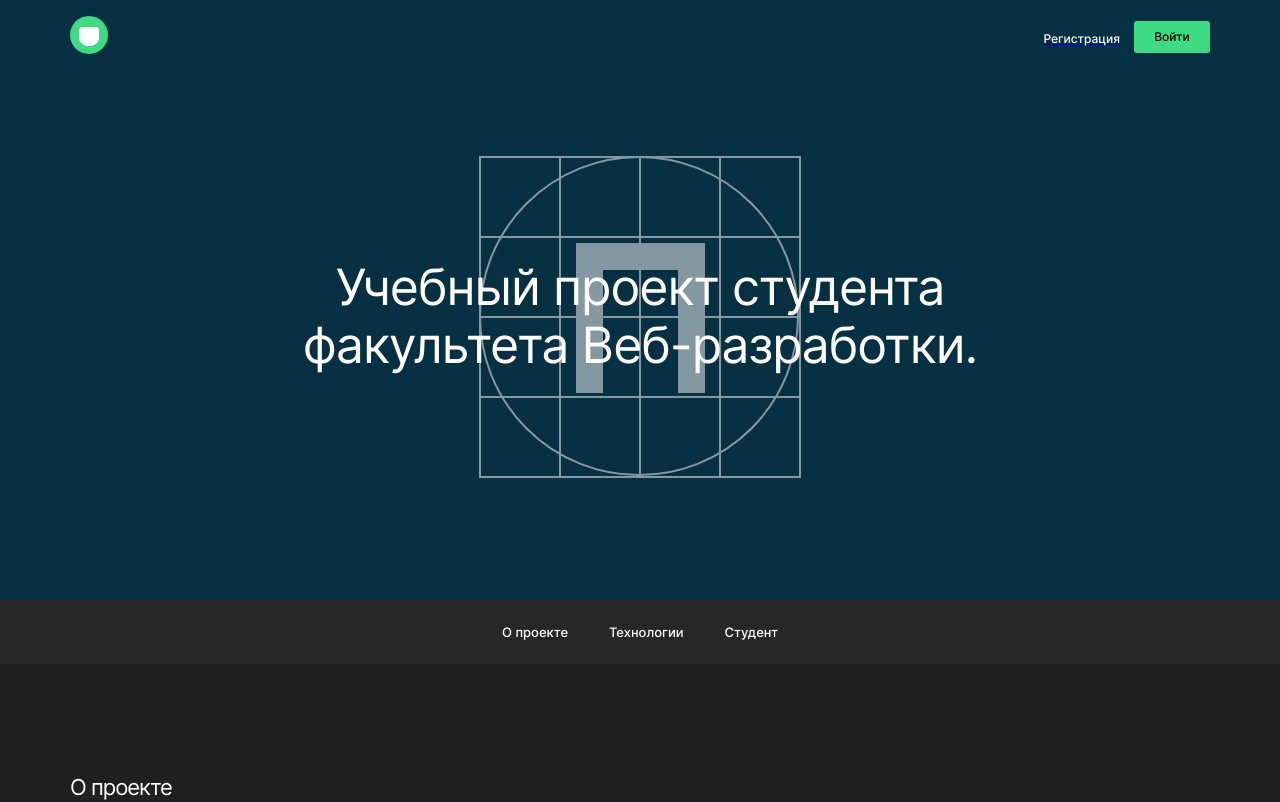
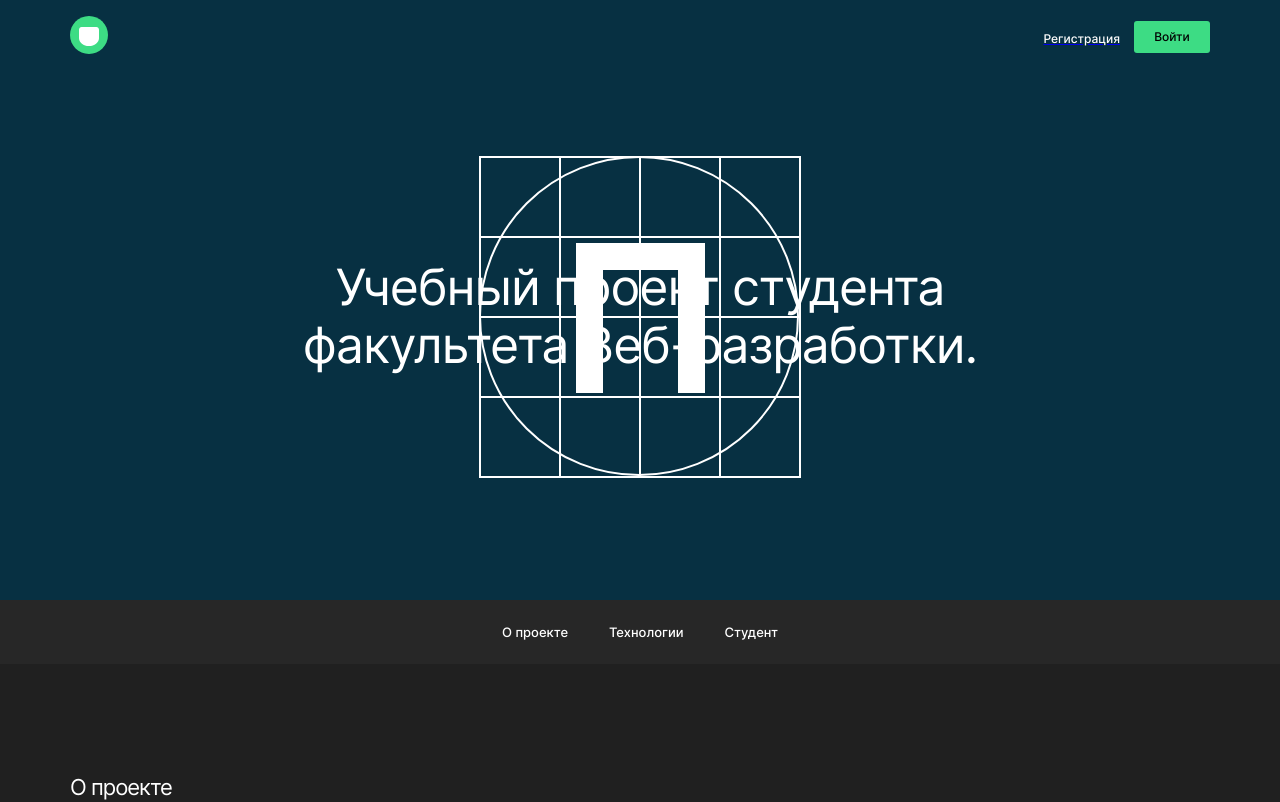
Before and after one commit to Anatskaya-Nata/movies-explorer-frontend, a React (Create React App) app: page / in a window 1280 px wide. Shown: the top 802 px of the page. Built offline with nearby package versions, Linux system fonts and the light colour scheme.

Commit message:
Diploma_frontend_final_for)server

```diff
--- a/src/components/Promo/Promo.css
+++ b/src/components/Promo/Promo.css
@@ -8,7 +8,7 @@
 .promo__container {
 	position: relative;
 	margin: 142px auto 180px auto;
-	opacity: 50%;
+	opacity: 0, 2;
 }
 
 .promo__grid {
```
